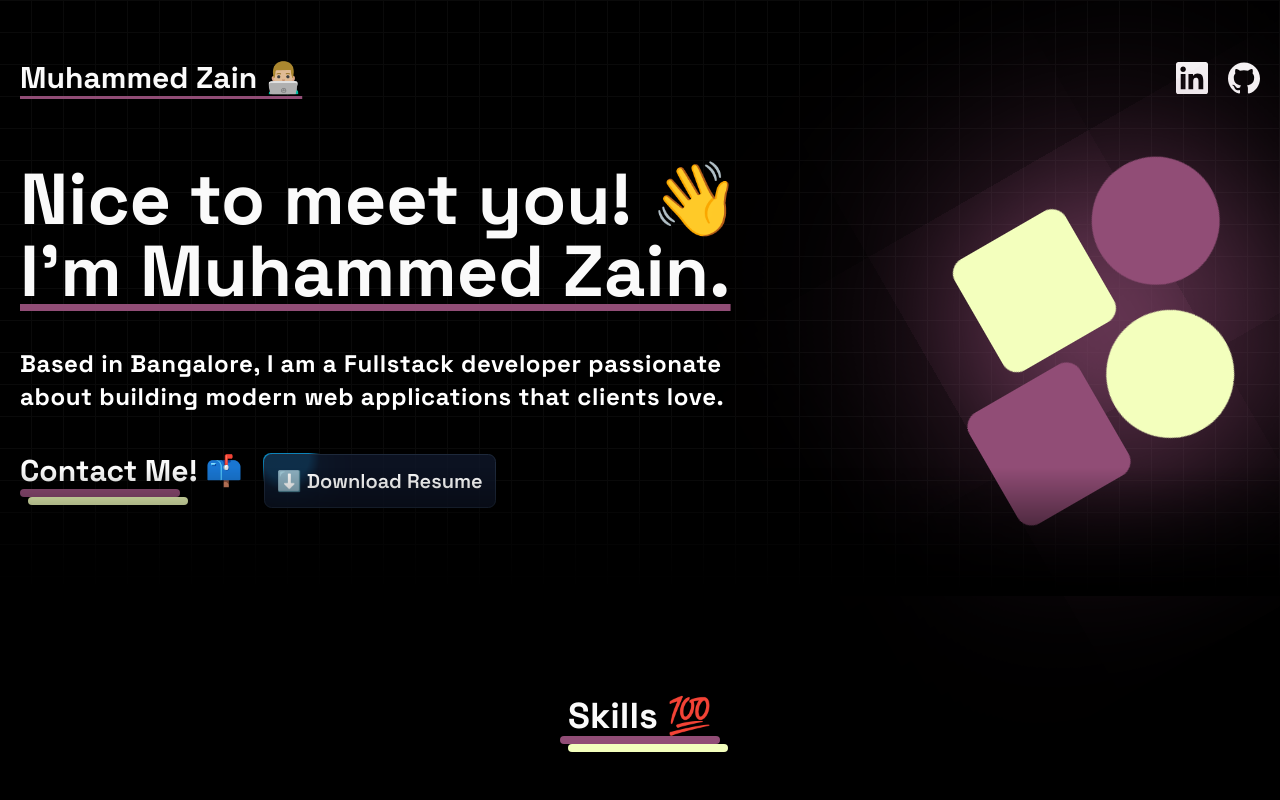
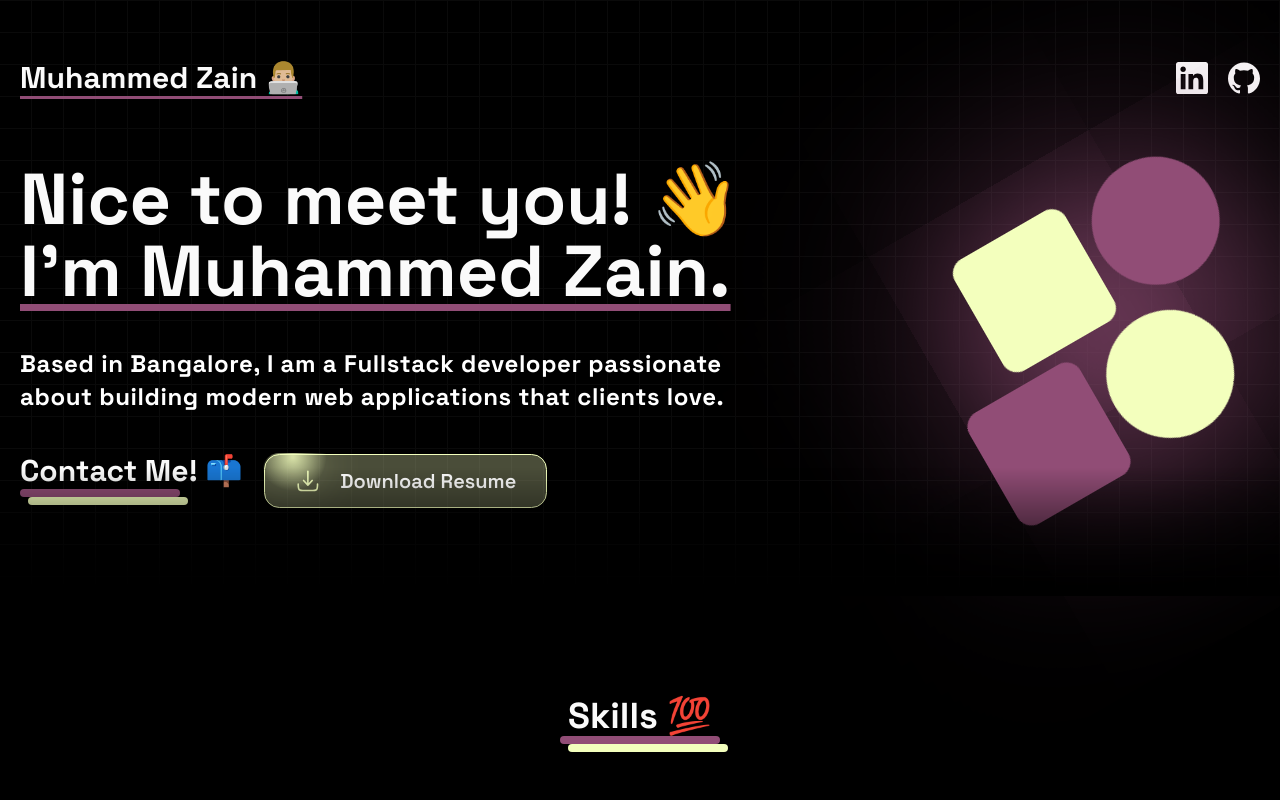
Before and after one commit to Muhammed-Zain/portfolio, a Next.js app: page / in a window 1280 px wide. Shown: the top 800 px of the page. Built offline with nearby package versions, Linux system fonts and the light colour scheme.

Commit message:
change button ui

```diff
--- a/app/(home)/components/HeroSection.tsx
+++ b/app/(home)/components/HeroSection.tsx
@@ -14,19 +14,28 @@ const HeroSection = () => {
                     <div className='text-4xl lg:text-7xl font-bold mt-10 md:mt-0'>
                          Nice to meet you! <span className='hidden md:inline-block'>👋</span><br /> <span className='underline underline-offset-8 decoration-[#914d76]'>{"I'm Muhammed Zain."}</span>
                     </div>
-                    <div className='md:w-[75%] font-bold md:text-3xl text-lg text-gray-400'>
+                    <div className='md:w-[75%] font-bold md:text-3xl text-lg text-gray-600'>
                          <TextGenerateEffect words={textGenerateWord} />
                     </div>
-                    <div className='md:flex gap-5'>
+                    <div className='flex gap-5 flex-col md:flex-row items-center md:items-start'>
                          <Link href={"mailto:mohdzain2002@gmail.com"} target="_blank" className='inline-block group mb-12 md:mb-0'>
                               <Title text='Contact Me! 📫' className='text-3xl' />
                          </Link>
                          <MovingBorderBtn
-                              borderRadius="0.5rem"
-                              className="p-3 font-semibold group-hover:bg-[#0f172a]/15 transition-all duration-500 ease-in-out group-hover:backdrop-blur-lg"
+                              borderRadius="1rem"
+                              className="p-3 font-semibold group-hover:bg-[#0f172a]/15 transition-all duration-500 ease-in-out group-hover:backdrop-blur-lg "
                          >
                               <Link href={"https://drive.google.com/file/d/1yEiN4QOuIaMVxNkhKO_7GksyzBghr8sh/view"} target="_blank">
-                                   <h1 className='text-xl'>⬇️ Download Resume</h1>
+                                   <h1 className='text-xl flex justify-center items-center gap-5 '>
+                                        <svg width="10%" height="10%" viewBox="0 0 24 24" fill="none" xmlns="http://www.w3.org/2000/svg">
+
+                                             <g id="SVGRepo_bgCarrier" stroke-width="0" />
+
+                                             <g id="SVGRepo_tracerCarrier" stroke-linecap="round" stroke-linejoin="round" />
+
+                                             <g id="SVGRepo_iconCarrier"> <path d="M3 15C3 17.8284 3 19.2426 3.87868 20.1213C4.75736 21 6.17157 21 9 21H15C17.8284 21 19.2426 21 20.1213 20.1213C21 19.2426 21 17.8284 21 15" stroke="#f3ffbd" stroke-width="1.5" stroke-linecap="round" stroke-linejoin="round" /> <path d="M12 3V16M12 16L16 11.625M12 16L8 11.625" stroke="#f3ffbd" stroke-width="1.5" stroke-linecap="round" stroke-linejoin="round" /> </g>
+
+                                        </svg> <div>Download Resume</div></h1>
                               </Link>
                          </MovingBorderBtn>
                     </div>
--- a/components/ui/moving-border.tsx
+++ b/components/ui/moving-border.tsx
@@ -32,7 +32,7 @@ export function MovingBorderBtn({
      return (
           <Component
                className={cn(
-                    "bg-transparent relative text-xl  p-[1px] overflow-hidden ",
+                    "bg-transparent relative text-xl  p-[1px] overflow-hidden md:w-[30%] w-[75%]",
                     containerClassName
                )}
                style={{
@@ -47,7 +47,7 @@ export function MovingBorderBtn({
                     <MovingBorder duration={duration} rx="30%" ry="30%">
                          <div
                               className={cn(
-                                   "h-20 w-20 opacity-[0.8] bg-[radial-gradient(var(--sky-500)_40%,transparent_60%)]",
+                                   "h-20 w-20 opacity-[0.8] bg-[radial-gradient(#f3ffbd_2%,transparent_60%)]",
                                    borderClassName
                               )}
                          />
@@ -56,7 +56,7 @@ export function MovingBorderBtn({
 
                <div
                     className={cn(
-                         "relative bg-slate-900/[0.8] border border-slate-800 backdrop-blur-xl text-white flex items-center justify-center w-full h-full text-sm antialiased",
+                         "relative bg-[#f3ffbd]/[0.3] border border-[#f3ffbd] backdrop-blur-xl text-white flex items-center justify-center w-full h-full text-sm antialiased hover:bg-[#f3ffbd]/[0.8]",
                          className
                     )}
                     style={{
```
